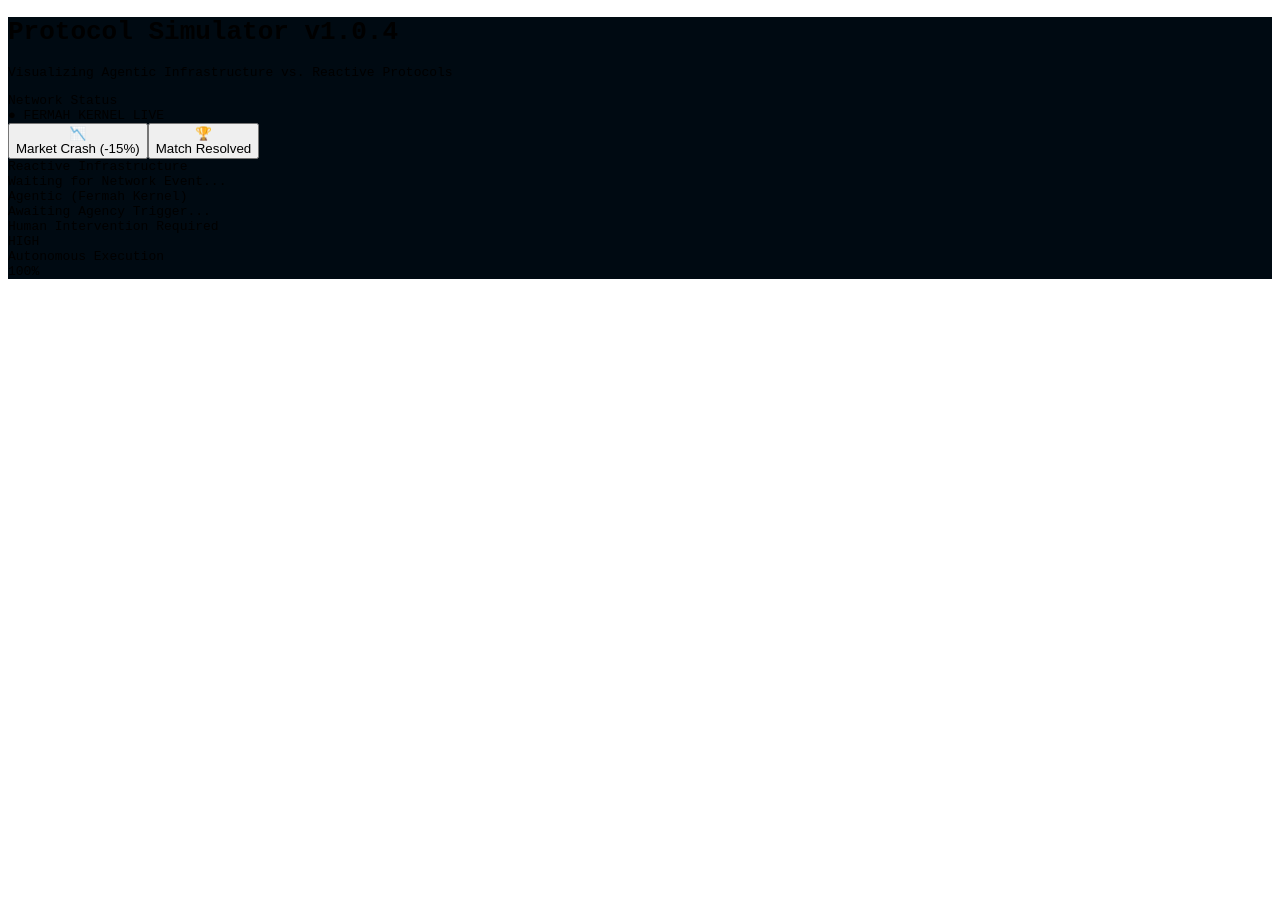
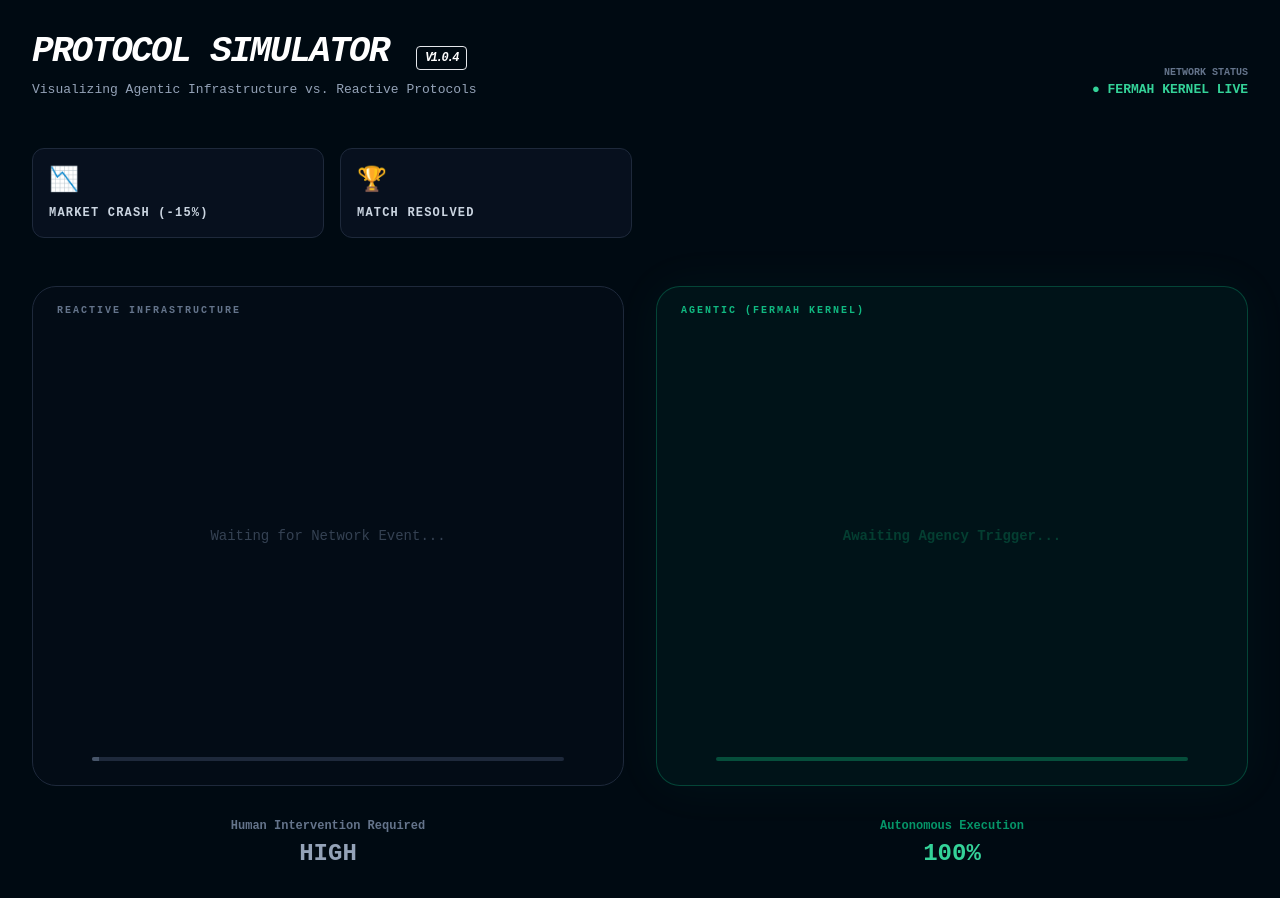
Before and after one commit to Web3Percy/FERMAH-PROTOCOL-SIMULATOR, a Next.js app: page / in a window 1280 px wide. Shown: the top 898 px of the page. Before the commit the page ends 800 px from the top, so only its background shows below. Built offline with nearby package versions, Linux system fonts and the light colour scheme.

Commit message:
Create layout.tsx

```diff
--- /dev/null
+++ b/app/layout.tsx
@@ -0,0 +1,18 @@
+import './globals.css';
+
+export const metadata = {
+  title: 'Fermah Simulator',
+  description: 'Proactive vs Reactive Infrastructure',
+};
+
+export default function RootLayout({
+  children,
+}: {
+  children: React.ReactNode;
+}) {
+  return (
+    <html lang="en">
+      <body>{children}</body>
+    </html>
+  );
+      }
```
